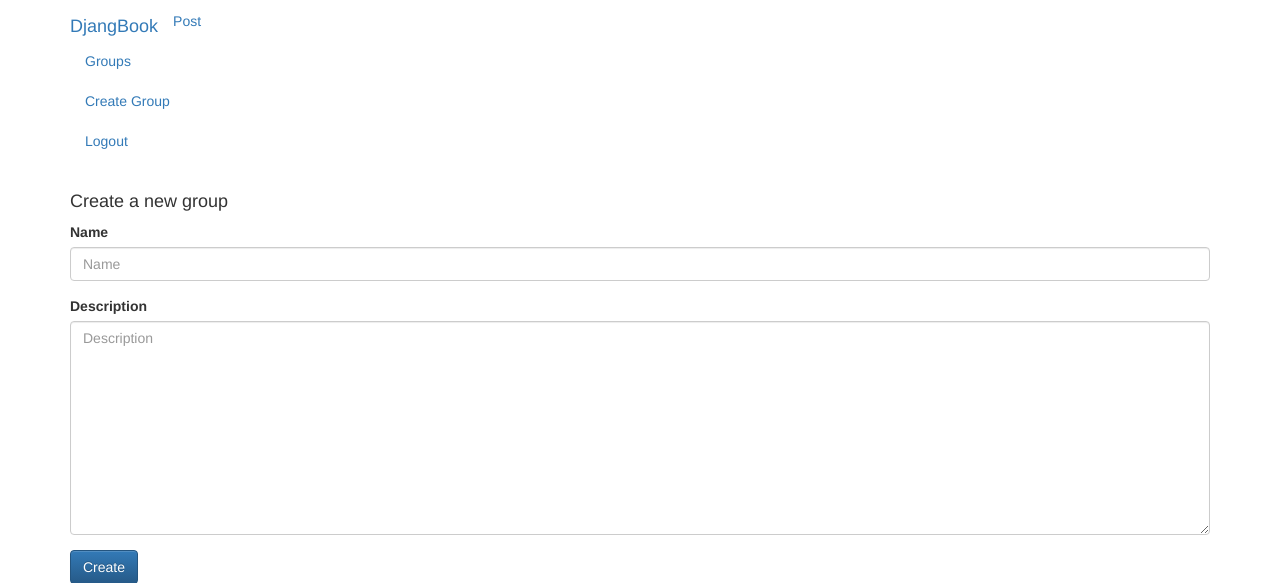
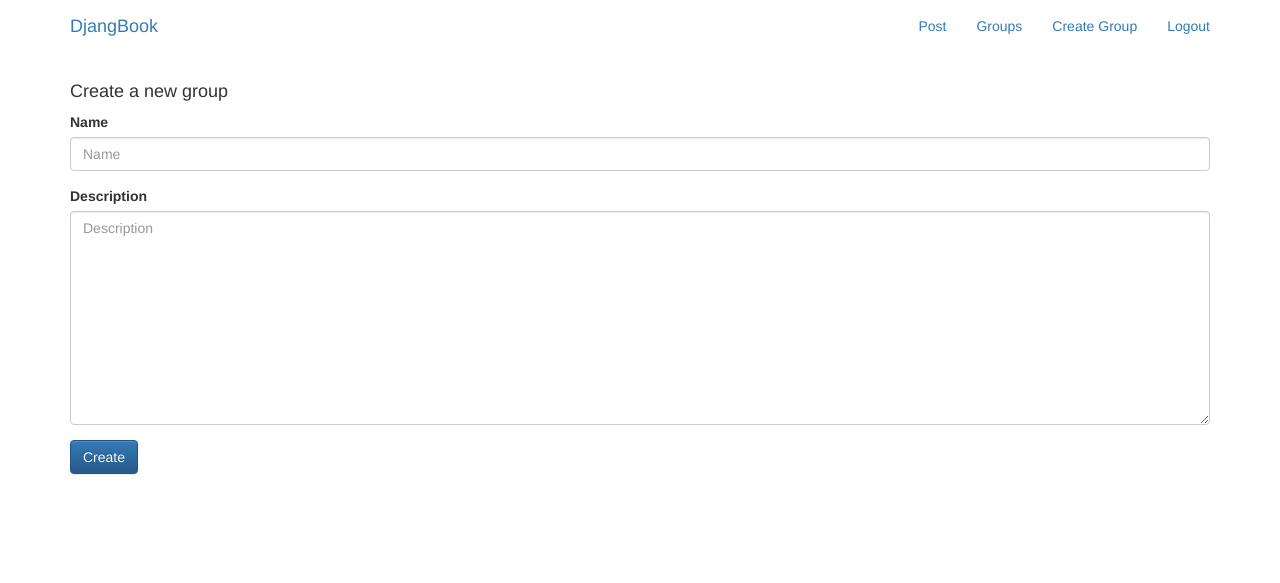
Before and after one commit to jmeisele/Djangbook, a Django app: page /groups/new/ in a window 1280 px wide. Shown: the top 583 px of the page. Run offline with Django 3.2, Linux system fonts and the light colour scheme; the visitor is signed in with stand-in values (Sample User, id 1); parts of the project's set-up code (start-up, migrations or seed data) failed here and were passed over; some libraries are stand-ins or nearby versions.

Commit message:
refactored navbar for bootstrap3

```diff
--- a/djangbook/templates/base.html
+++ b/djangbook/templates/base.html
@@ -11,6 +11,10 @@
         <!-- Bootstrap3 CDN-->
         <!-- Latest compiled and minified CSS -->
         <link rel="stylesheet" href="https://stackpath.bootstrapcdn.com/bootstrap/3.4.1/css/bootstrap.min.css" integrity="sha384-HSMxcRTRxnN+Bdg0JdbxYKrThecOKuH5zCYotlSAcp1+c8xmyTe9GYg1l9a69psu" crossorigin="anonymous">
+
+        <!-- Optional theme -->
+        <link rel="stylesheet" href="https://stackpath.bootstrapcdn.com/bootstrap/3.4.1/css/bootstrap-theme.min.css" integrity="sha384-6pzBo3FDv/PJ8r2KRkGHifhEocL+1X2rVCTTkUfGk7/0pbek5mMa1upzvWbrUbOZ" crossorigin="anonymous">
+
         <!-- Latest compiled and minified JavaScript -->
         <script src="https://stackpath.bootstrapcdn.com/bootstrap/3.4.1/js/bootstrap.min.js" integrity="sha384-aJ21OjlMXNL5UyIl/XNwTMqvzeRMZH2w8c5cRVpzpU8Y5bApTppSuUkhZXN0VxHd" crossorigin="anonymous"></script>
 
@@ -24,15 +28,12 @@
         <!-- Master CSS -->
         <link rel="stylesheet" href="{% static 'djangbook/css/master.css' %}">
 
-        <!-- Optional theme -->
-        <link rel="stylesheet" href="https://stackpath.bootstrapcdn.com/bootstrap/3.4.1/css/bootstrap-theme.min.css" integrity="sha384-6pzBo3FDv/PJ8r2KRkGHifhEocL+1X2rVCTTkUfGk7/0pbek5mMa1upzvWbrUbOZ" crossorigin="anonymous">
-
     </head>
     <body>
         <nav class="navbar mynav" role="navigation" id='navbar'>
             <div class="container">
                 <a class='navbar-brand mynav' href="{% url 'index' %}">DjangBook</a>
-                    <ul class="nav justify-content-end ">
+                    <ul class="nav navbar-nav navbar-right ">
                         {% if user.is_authenticated %}
                             <li class="nav-item"><a class="nav-link" href="{% url 'posts:create' %}">Post</a></li>
                             <li class="nav-item"><a class="nav-link" href="{% url 'groups:all' %}">Groups</a></li>
```
